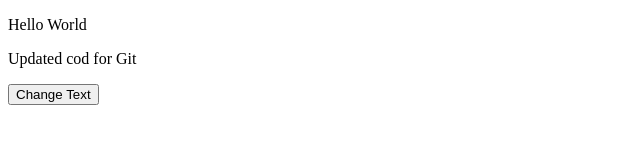
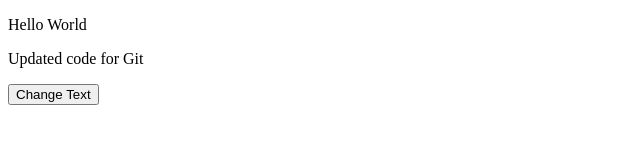
Before and after one commit to Dipa36/ICT-_BootCamp, a plain HTML site: page javascript/dom.html in a window 1280 px wide. Shown: the full height of the page, 0-640 px from the left. Drawn offline with Linux system fonts and the light colour scheme.

Commit message:
Dom update

```diff
--- a/javascript/dom.html
+++ b/javascript/dom.html
@@ -7,7 +7,7 @@
 </head>
 <body>
     <p id="para">Hello World</p>
-    <p>Updated cod for Git</p>
+    <p>Updated code for Git</p>
 
     <button onclick="click1()">Change Text</button>
 
```
